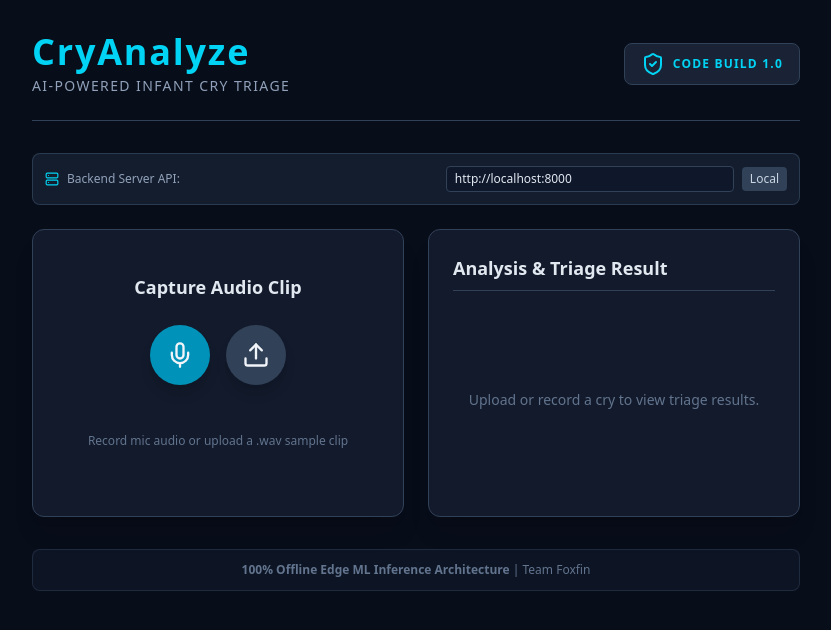
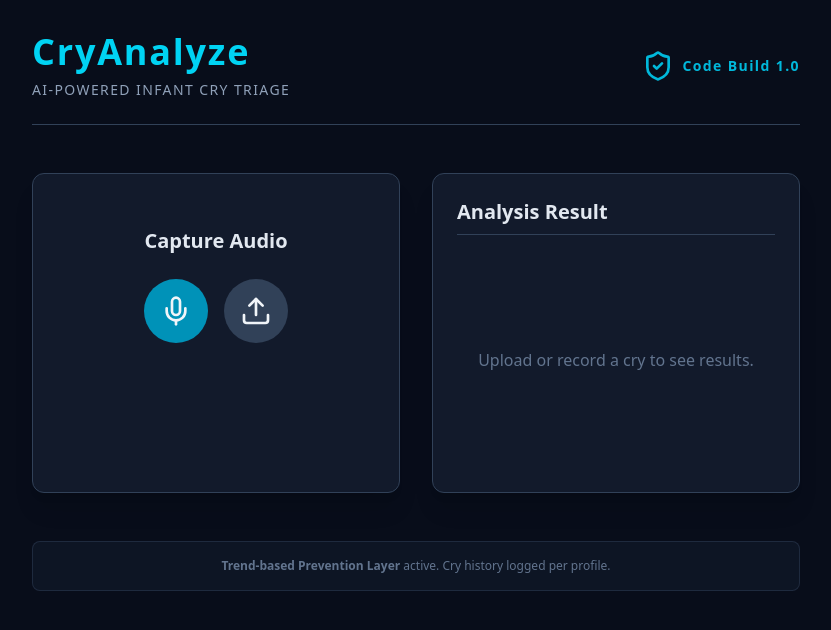
Before and after one commit to Abhijeet9118/CryAnalyze-Hack4Crown, a React app in the folder frontend/: page / in a window 1280 px wide. Shown: the top 630 px of the page, without its empty margins (224-1055 px from the left). Built offline with nearby package versions, Linux system fonts and the light colour scheme; the HTML template or start-up script is replaced by a standard one.

Commit message:
Restore original clean App.jsx layout and build

```diff
--- a/frontend/src/App.jsx
+++ b/frontend/src/App.jsx
@@ -1,16 +1,12 @@
 import { useState, useRef } from 'react';
 import axios from 'axios';
-import { Mic, Upload, Activity, AlertTriangle, CheckCircle, ShieldCheck, Server } from 'lucide-react';
-
-const DEFAULT_API_URL = 'http://localhost:8000';
+import { Mic, Upload, Activity, AlertTriangle, CheckCircle, ShieldCheck } from 'lucide-react';
 
 function App() {
-  const [apiUrl, setApiUrl] = useState(DEFAULT_API_URL);
   const [isRecording, setIsRecording] = useState(false);
   const [audioBlob, setAudioBlob] = useState(null);
   const [isAnalyzing, setIsAnalyzing] = useState(false);
   const [result, setResult] = useState(null);
-  const [statusMessage, setStatusMessage] = useState('');
   const mediaRecorder = useRef(null);
 
   const startRecording = async () => {
@@ -26,18 +22,16 @@ function App() {
       mediaRecorder.current.start();
       setIsRecording(true);
       setResult(null);
-      setStatusMessage('Recording audio...');
     } catch (err) {
       console.error("Microphone access denied", err);
-      alert('Microphone access required to record audio.');
+      alert('Microphone access required.');
     }
   };
 
   const stopRecording = () => {
-    if (mediaRecorder.current && isRecording) {
+    if (mediaRecorder.current) {
       mediaRecorder.current.stop();
       setIsRecording(false);
-      setStatusMessage('Audio clip captured.');
     }
   };
 
@@ -46,7 +40,6 @@ function App() {
     if (file) {
       setAudioBlob(file);
       setResult(null);
-      setStatusMessage(`File selected: ${file.name}`);
     }
   };
 
@@ -54,177 +47,126 @@ function App() {
     if (!audioBlob) return;
     setIsAnalyzing(true);
     setResult(null);
-    setStatusMessage('Analyzing audio spectrum...');
 
     const formData = new FormData();
     formData.append('audio', audioBlob, 'cry_audio.wav');
 
     try {
-      const targetUrl = `${apiUrl.replace(/\/$/, '')}/analyze`;
-      const response = await axios.post(targetUrl, formData, {
-        headers: { 'Content-Type': 'multipart/form-data' },
-        timeout: 45000
+      const response = await axios.post('http://localhost:8000/analyze', formData, {
+        headers: { 'Content-Type': 'multipart/form-data' }
       });
       setResult(response.data);
-      setStatusMessage('Analysis complete.');
     } catch (error) {
-      console.warn('Primary backend failed, attempting local fallback...', error);
-
-      if (apiUrl !== 'http://localhost:8000') {
-        try {
-          setStatusMessage('Trying local server...');
-          const fallbackResponse = await axios.post('http://localhost:8000/analyze', formData, {
-            headers: { 'Content-Type': 'multipart/form-data' },
-            timeout: 5000
-          });
-          setResult(fallbackResponse.data);
-          setApiUrl('http://localhost:8000');
-          setStatusMessage('Connected via local server.');
-          setIsAnalyzing(false);
-          return;
-        } catch (localErr) {
-          console.error('Local fallback failed', localErr);
-        }
-      }
-
-      alert(`Could not connect to FastAPI backend at ${apiUrl}. Please ensure the backend is running.`);
-      setStatusMessage('Backend connection error.');
+      console.error('Error analyzing audio:', error);
+      alert('Could not connect to FastAPI backend at http://localhost:8000. Please ensure the backend is running.');
     } finally {
       setIsAnalyzing(false);
     }
   };
 
   return (
-    <div className="min-h-screen p-4 md:p-8 text-slate-100 flex flex-col items-center">
+    <div className="min-h-screen p-8 text-slate-100 flex flex-col items-center">
       {/* Header */}
-      <header className="w-full max-w-3xl mb-8 flex flex-col md:flex-row items-center justify-between border-b border-slate-700 pb-6 gap-4">
+      <header className="w-full max-w-3xl mb-12 flex items-center justify-between border-b border-slate-700 pb-6">
         <div>
-          <h1 className="text-3xl md:text-4xl font-bold tracking-wider text-cyan-400">CryAnalyze</h1>
-          <p className="text-slate-400 mt-1 text-xs md:text-sm tracking-widest uppercase">AI-Powered Infant Cry Triage</p>
+          <h1 className="text-4xl font-bold tracking-wider text-cyan-400">CryAnalyze</h1>
+          <p className="text-slate-400 mt-2 text-sm tracking-widest uppercase">AI-Powered Infant Cry Triage</p>
         </div>
-        <div className="flex items-center space-x-2 text-cyan-400 bg-slate-800/80 px-4 py-2 rounded-lg border border-slate-700">
-          <ShieldCheck size={24} />
-          <span className="font-semibold tracking-widest text-xs uppercase">Code Build 1.0</span>
+        <div className="flex items-center space-x-2 text-cyan-500">
+          <ShieldCheck size={32} />
+          <span className="font-semibold tracking-widest text-sm">Code Build 1.0</span>
         </div>
       </header>
 
-      {/* Backend Settings Bar */}
-      <div className="w-full max-w-3xl mb-6 bg-slate-800/60 p-3 rounded-lg border border-slate-700/80 flex flex-col sm:flex-row items-center justify-between text-xs gap-2">
-        <div className="flex items-center text-slate-400">
-          <Server size={14} className="mr-2 text-cyan-400" />
-          <span>Backend Server API:</span>
-        </div>
-        <div className="flex items-center space-x-2 w-full sm:w-auto">
-          <input
-            type="text"
-            value={apiUrl}
-            onChange={(e) => setApiUrl(e.target.value)}
-            className="bg-slate-900 border border-slate-700 rounded px-2 py-1 text-slate-200 text-xs w-full sm:w-72 focus:outline-none focus:border-cyan-400"
-            placeholder="http://localhost:8000"
-          />
-          <button
-            onClick={() => setApiUrl('http://localhost:8000')}
-            className="bg-slate-700 hover:bg-slate-600 px-2 py-1 rounded text-slate-300 transition-all whitespace-nowrap"
-            title="Use Localhost"
-          >
-            Local
-          </button>
-        </div>
-      </div>
-
       {/* Main Container */}
-      <main className="w-full max-w-3xl grid grid-cols-1 md:grid-cols-2 gap-6">
+      <main className="w-full max-w-3xl grid grid-cols-1 md:grid-cols-2 gap-8">
 
         {/* Left Column - Input */}
-        <div className="bg-slate-800/50 p-6 rounded-xl border border-slate-700 shadow-xl flex flex-col justify-center items-center min-h-72">
-          <h2 className="text-lg font-semibold mb-6 text-slate-200">Capture Audio Clip</h2>
+        <div className="bg-slate-800/50 p-6 rounded-xl border border-slate-700 shadow-xl flex flex-col justify-center items-center h-80">
+          <h2 className="text-xl font-semibold mb-6 text-slate-200">Capture Audio</h2>
 
-          <div className="flex space-x-4 mb-6">
+          <div className="flex space-x-4 mb-8">
             <button
               onClick={isRecording ? stopRecording : startRecording}
-              className={`p-4 rounded-full transition-all shadow-lg ${
+              className={`p-4 rounded-full transition-all ${
                 isRecording ? 'bg-red-500 hover:bg-red-600 animate-pulse' : 'bg-cyan-600 hover:bg-cyan-500'
               }`}
-
             >
-              <Mic size={28} />
+              <Mic size={32} />
             </button>
-            <label className="p-4 rounded-full bg-slate-700 hover:bg-slate-600 cursor-pointer transition-all flex items-center justify-center shadow-lg">
-              <Upload size={28} />
+            <label className="p-4 rounded-full bg-slate-700 hover:bg-slate-600 cursor-pointer transition-all flex items-center justify-center">
+              <Upload size={32} />
               <input type="file" accept="audio/*" className="hidden" onChange={handleFileUpload} />
             </label>
           </div>
 
-          <div className="text-center min-h-16 flex flex-col items-center justify-center">
-            {isRecording && <p className="text-red-400 font-medium animate-pulse">Listening to cry audio...</p>}
+          <div className="text-center h-16">
+            {isRecording && <p className="text-red-400 font-medium">Listening...</p>}
             {audioBlob && !isRecording && (
               <div>
-                <p className="text-emerald-400 mb-3 font-medium flex items-center justify-center text-sm">
-                  <CheckCircle size={16} className="mr-2"/> Audio Ready for Analysis
+                <p className="text-emerald-400 mb-2 font-medium flex items-center justify-center">
+                  <CheckCircle size={16} className="mr-2"/> Audio Ready
                 </p>
                 <button
                   onClick={analyzeAudio}
                   disabled={isAnalyzing}
-                  className="bg-cyan-500 hover:bg-cyan-400 text-slate-900 font-bold py-2.5 px-6 rounded-lg transition-all disabled:opacity-50 flex items-center shadow-lg text-sm"
+                  className="bg-cyan-500 hover:bg-cyan-400 text-slate-900 font-bold py-2 px-6 rounded-lg transition-all disabled:opacity-50 flex items-center"
                 >
                   {isAnalyzing ? (
-                    <><Activity className="animate-spin mr-2" size={18}/> Processing Spectrum...</>
+                    <><Activity className="animate-spin mr-2" size={18}/> Analyzing...</>
                   ) : (
-                    "Extract Mel-Spectrogram & ML Triage..."
+                    "Analyze Cry"
                   )}
                 </button>
               </div>
-            )}
-            {!audioBlob && !isRecording && (
-              <p className="text-xs text-slate-500">Record mic audio or upload a .wav sample clip</p>
             )}
           </div>
         </div>
 
         {/* Right Column - Output */}
-        <div className="bg-slate-800/50 p-6 rounded-xl border border-slate-700 shadow-xl min-h-72 flex flex-col relative overflow-hidden">
-          <h2 className="text-lg font-semibold mb-4 text-slate-200 border-b border-slate-700 pb-2">Analysis & Triage Result</h2>
+        <div className="bg-slate-800/50 p-6 rounded-xl border border-slate-700 shadow-xl min-h-80 flex flex-col relative overflow-hidden">
+          <h2 className="text-xl font-semibold mb-4 text-slate-200 border-b border-slate-700 pb-2">Analysis Result</h2>
 
           {!result && !isAnalyzing && (
-            <div className="flex-1 flex items-center justify-center text-slate-500 text-sm">
-              <p>Upload or record a cry to view triage results.</p>
+            <div className="flex-1 flex items-center justify-center text-slate-500">
+              <p>Upload or record a cry to see results.</p>
             </div>
           )}
 
           {isAnalyzing && (
-            <div className="flex-1 flex flex-col items-center justify-center text-cyan-400 py-6">
-              <Activity className="animate-pulse mb-3 text-cyan-400" size={40} />
-              <p className="text-sm font-medium">Extracting Mel-Spectrogram & MFCCs...</p>
-              <p className="text-xs text-slate-400 mt-2">{statusMessage}</p>
+            <div className="flex-1 flex flex-col items-center justify-center text-cyan-400">
+              <Activity className="animate-pulse mb-4" size={48} />
+              <p>Extracting Mel-spectrogram...</p>
+              <p className="text-sm text-slate-500 mt-2">Running CNN Classifier</p>
             </div>
           )}
 
           {result && !isAnalyzing && (
-            <div className="flex-1 flex flex-col">
+            <div className="flex-1 flex flex-col animation-fadeIn">
               <div className="mb-4">
-                <span className="text-xs text-slate-400 uppercase tracking-wider">Classification</span>
-                <h3 className="text-2xl font-bold text-white mt-1">{result.prediction}</h3>
+                <span className="text-sm text-slate-400 uppercase tracking-wider">Classification</span>
+                <h3 className="text-3xl font-bold text-white mt-1">{result.prediction}</h3>
               </div>
 
               <div className="mb-6">
-                <div className="flex justify-between text-xs mb-1">
-                  <span className="text-slate-400">Model Confidence</span>
-                  <span className="text-cyan-400 font-semibold">{Math.round(result.confidence * 100)}%</span>
+                <div className="flex justify-between text-sm mb-1">
+                  <span className="text-slate-400">Confidence</span>
+                  <span className="text-cyan-400 font-medium">{Math.round(result.confidence * 100)}%</span>
                 </div>
                 <div className="w-full bg-slate-700 rounded-full h-2">
-                  <div className="bg-cyan-400 h-2 rounded-full transition-all duration-500" style={{ width: `${result.confidence * 100}%` }}></div>
+                  <div className="bg-cyan-400 h-2 rounded-full" style={{ width: `${result.confidence * 100}%` }}></div>
                 </div>
               </div>
 
               <div className={`p-4 rounded-lg mt-auto flex items-start ${result.escalate ? 'bg-red-500/20 border border-red-500/50 text-red-200' : 'bg-emerald-500/20 border border-emerald-500/50 text-emerald-200'}`}>
-                <div className="mr-3 mt-0.5 shrink-0">
+                <div className="mr-3 mt-1">
                   {result.escalate ? <AlertTriangle size={20} className="text-red-400"/> : <CheckCircle size={20} className="text-emerald-400"/>}
                 </div>
                 <div>
-                  <h4 className={`font-semibold text-sm ${result.escalate ? 'text-red-400' : 'text-emerald-400'}`}>
-                    {result.escalate ? 'Pediatrician Escalation Alert' : 'Soothe & Monitor at Home'}
+                  <h4 className={`font-semibold ${result.escalate ? 'text-red-400' : 'text-emerald-400'}`}>
+                    {result.escalate ? 'Escalation Alert' : 'Soothe & Monitor'}
                   </h4>
-                  <p className="text-xs mt-1 leading-relaxed">{result.message}</p>
+                  <p className="text-sm mt-1">{result.message}</p>
                 </div>
               </div>
             </div>
@@ -232,10 +174,10 @@ function App() {
         </div>
       </main>
 
-      {/* Footer / Status */}
-      <footer className="w-full max-w-3xl mt-8 bg-slate-800/30 p-3 rounded-lg border border-slate-700/50 text-center">
+      {/* Footer / Trend Mockup */}
+      <footer className="w-full max-w-3xl mt-12 bg-slate-800/30 p-4 rounded-lg border border-slate-700/50 text-center">
         <p className="text-xs text-slate-500">
-          <strong>100% Offline Edge ML Inference Architecture</strong> | Team Foxfin
+          <strong>Trend-based Prevention Layer</strong> active. Cry history logged per profile.
         </p>
       </footer>
     </div>
```
Also changed, not shown: 5 other files (tests, documents, lock files or other folders).
